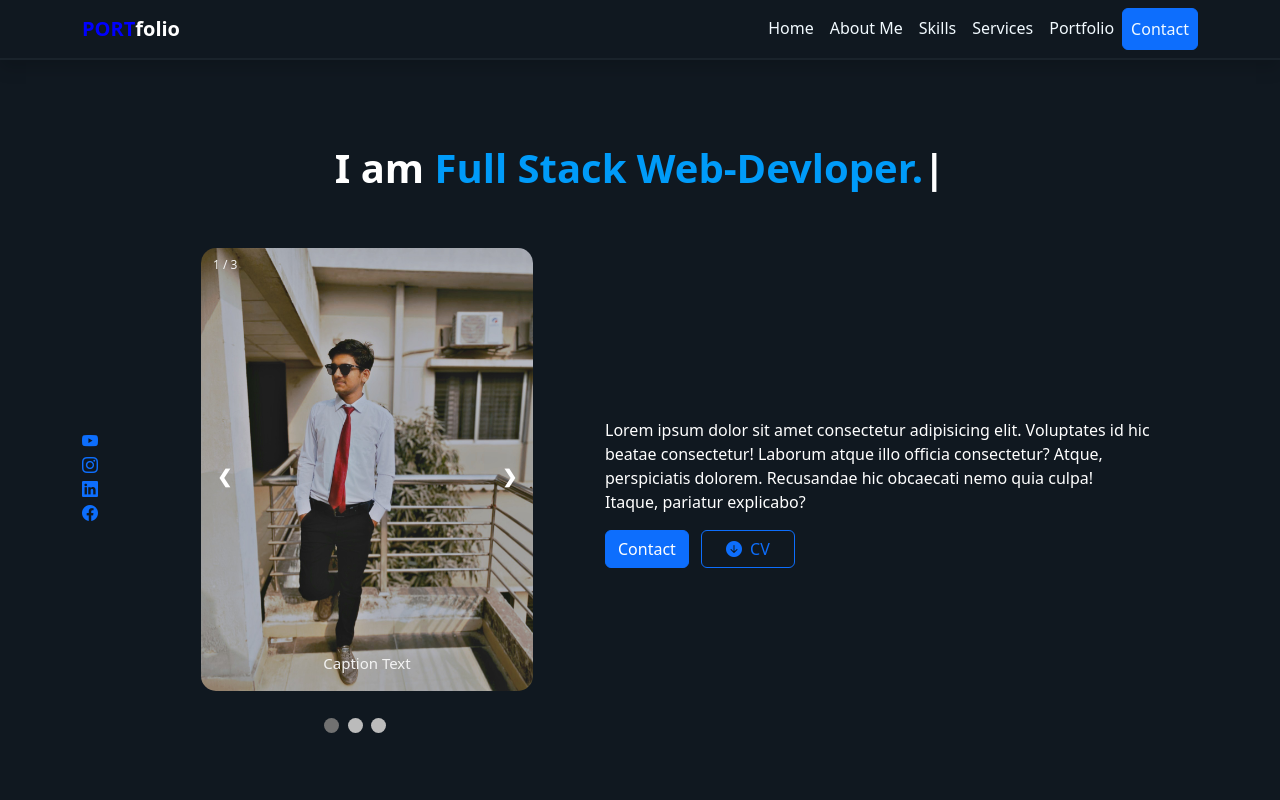
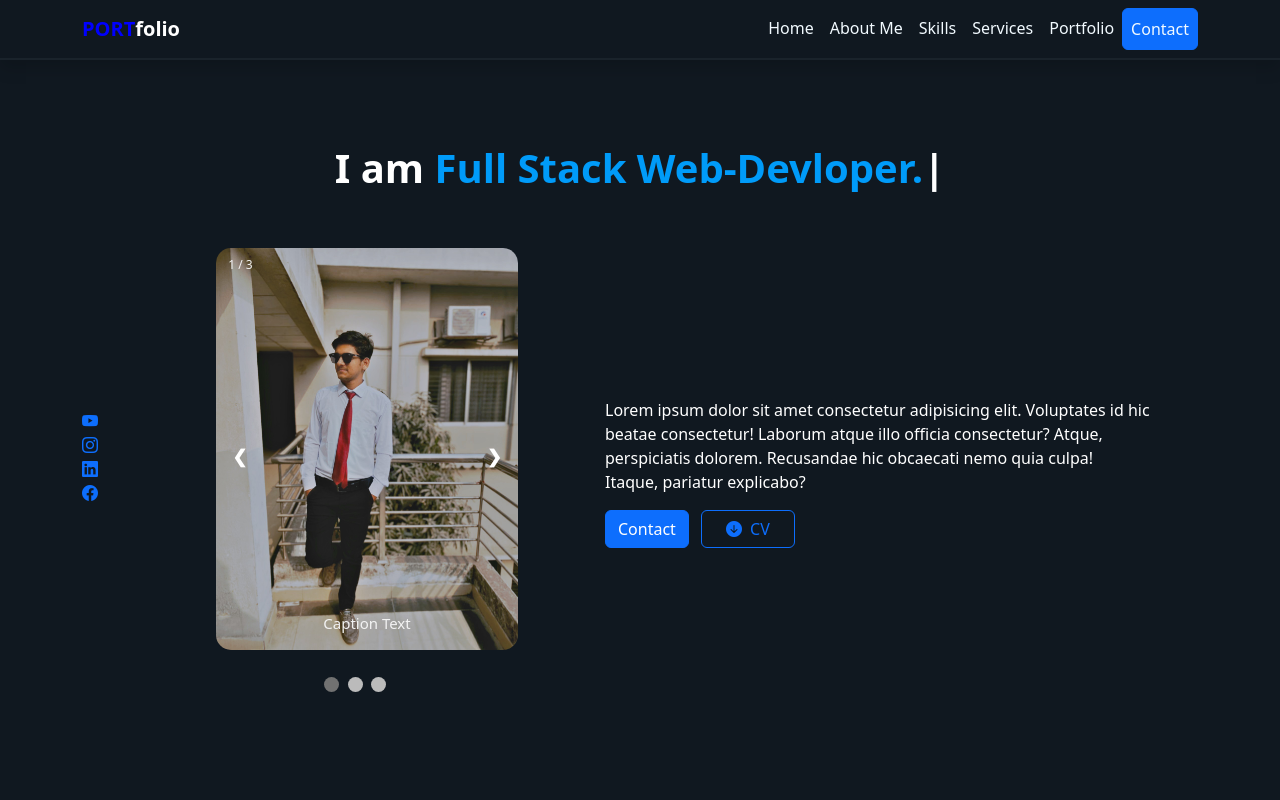
Before and after one commit to Akramdhali12/my-portfolio-website, a plain HTML site: page index.html in a window 1280 px wide. Shown: the top 800 px of the page. Drawn offline with nearby package versions, Linux system fonts and the light colour scheme; files whose address does not match are found by name.

Commit message:
update style.css

```diff
--- a/style.css
+++ b/style.css
@@ -104,6 +104,9 @@ section{
   .mySlides {
     display: none;
   }
+  .mySlides img{
+    height: 402px;
+  }
 
   /* Next & previous buttons */
   .prev, .next {
```
